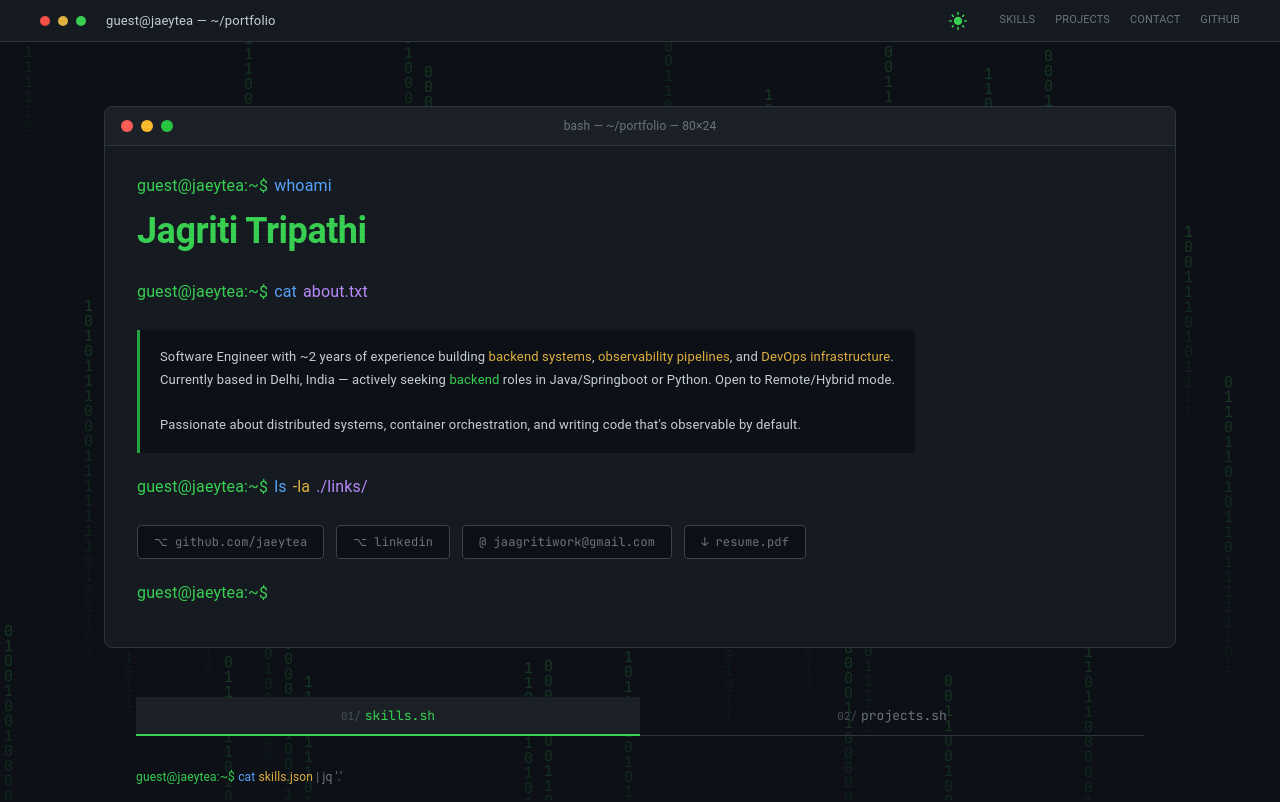
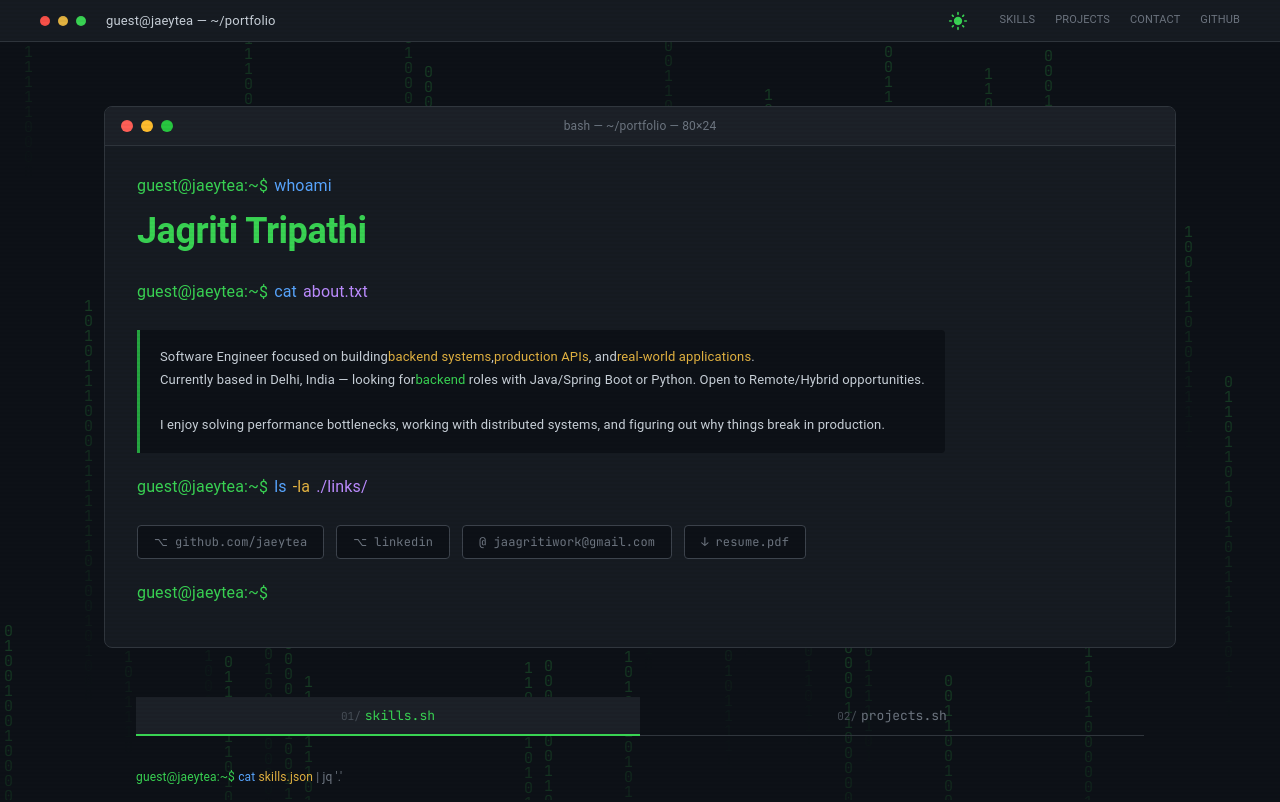
Before and after one commit to jaeytea/portfolio, a React (Vite) app: page / in a window 1280 px wide. Shown: the top 802 px of the page. Built offline with nearby package versions, Linux system fonts and the light colour scheme.

Commit message:
form wiring

```diff
--- a/src/components/Hero.jsx
+++ b/src/components/Hero.jsx
@@ -55,18 +55,19 @@ export default function Hero({ mode, setMode }) {
             <div className="term-line">
               <div className="hero-bio">
                 <p>
-                  Software Engineer with ~2 years of experience building{" "}
-                  <span className="str">backend systems</span>,{" "}
-                  <span className="str">observability pipelines</span>, and{" "}
-                  <span className="str">DevOps infrastructure</span>.
+                  Software Engineer focused on building
+                  <span className="str">backend systems</span>,
+                  <span className="str">production APIs</span>, and
+                  <span className="str">real-world applications</span>.
                   <br />
-                  Currently based in Delhi, India — actively seeking{" "}
-                  <span className="success">backend</span> roles in
-                  Java/Springboot or Python. Open to Remote/Hybrid mode.
+                  Currently based in Delhi, India — looking for
+                  <span className="success">backend</span> roles with
+                  Java/Spring Boot or Python. Open to Remote/Hybrid
+                  opportunities.
                   <br />
-                  <br />
-                  Passionate about distributed systems, container orchestration,
-                  and writing code that's observable by default.
+                  <br />I enjoy solving performance bottlenecks, working with
+                  distributed systems, and figuring out why things break in
+                  production.
                 </p>
               </div>
             </div>
```
